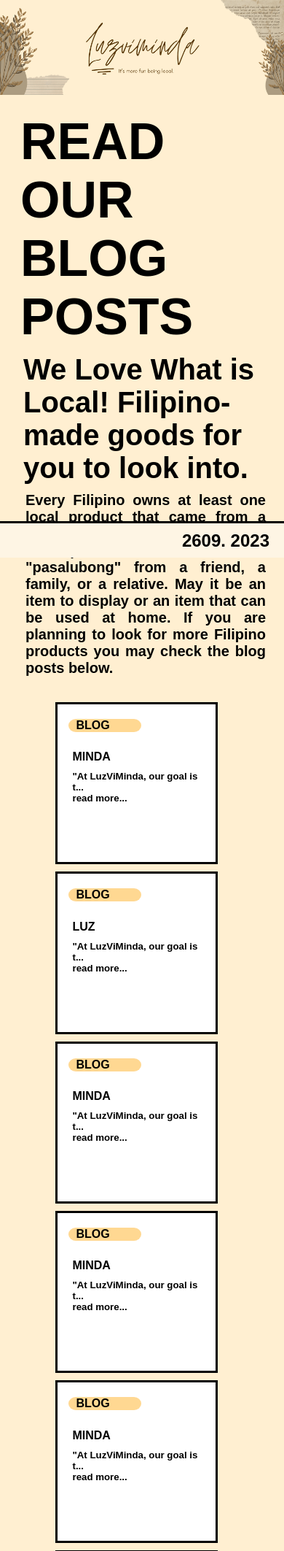
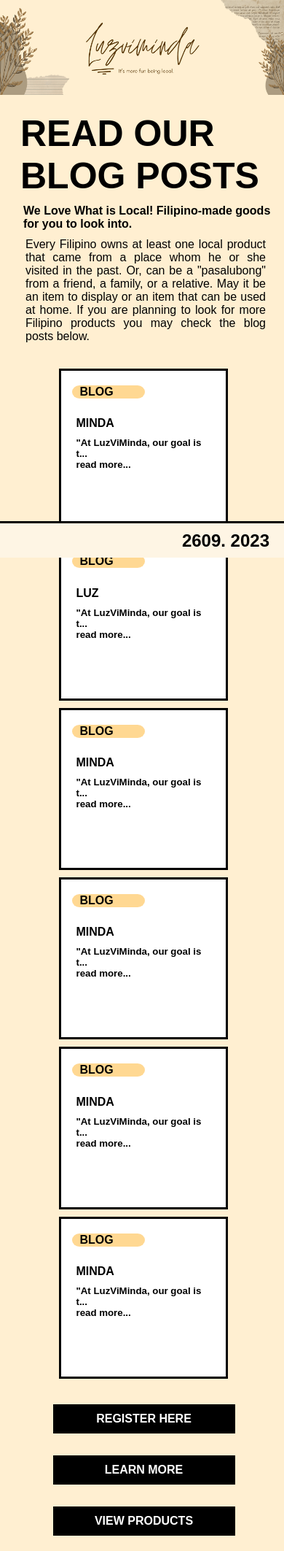
Before and after one commit to JuliaMelle/2ITG_grp2_LuzViMinda, a PHP site: page / in a window 390 px wide. Shown: the part 80-2205 px from the top of the page at 73% size. After the commit the page ends 2184 px from the top, so only its background shows below. Run offline with PHP 8.4, Linux system fonts and the light colour scheme; data comes from the database, SQL or seed files in the repository.

Commit message:
index page frontend fix

```diff
--- a/styles/home.css
+++ b/styles/home.css
@@ -22,6 +22,10 @@ a {
     margin-bottom: 30px;
     font-size: 20px;
     text-align: justify;
+
+
+    font-weight: normal!important;
+
 }
 
 .card {
@@ -76,17 +80,26 @@ a {
 .login {
     margin-right: 10px;
 }
-
-.button {
-    display: inline;
+.mid_position_buttons{
+    display: flex;
     justify-content: center;
     align-items: center;
-    width: 22%;
+    flex-wrap: wrap;
+    flex-direction: row;
+}
+.button {
+    display: flex;
+    justify-content: center;
+    align-items: center;
+    flex-wrap: wrap;
+    flex-direction: row;
+
+
+    width: 400px;
     background: var(--black);
     color: var(--white);
     height: 40px;
     margin-top: 30px;
-    margin-left: 33px;
     border: none;
     border-radius: 0 !important;
     font-size: 16px;
@@ -108,6 +121,11 @@ a {
 
 /* Media Query for Mobile Devices */
 @media (max-width: 600px) {
+    .welcome {
+
+        font-size: 50px;
+
+    }
 
     .container {
         display: flex;
@@ -129,24 +147,70 @@ a {
         color: black;
         background-color: var(--white);
         padding: 20px;
+        margin-left: 15px;
+
     }
 
     .homeimg {
         width: 100%;
         height: auto;
     }
+    .button {
+        display: flex;
+        justify-content: center;
+        align-items: center;
+        width:250px;
+        background: var(--black);
+        color: var(--white);
+        height: 40px;
+
+        margin-top: 30px;
+        margin-left: 15px;
+    }
+.mid_position_buttons
+{
+    display: flex;
+    justify-content: center;
+    align-items: center;
+    width: 100%;
+
+}
+.tagline {
+    margin-top: 10px;
+    margin-left: 32px;
+    font-size: 16px;
+}
+.content {
+    font-size: 16px;
+    font-weight: normal;
 }
 
 /* Media Query for Mobile Devices */
 @media (max-width: 375px) {
-    button {
+    .button {
         font-size: 10px;
+        width: 200px;
+        margin-left: 10px;
     }
+        .mid_position_buttons
+        {
+            display: flex;
+    justify-content: center;
+    align-items: center;
+    width: 100%;
 
+        }
     .homeimg {
         width: 100%;
         height: auto;
     }
+
+    .welcome {
+
+        font-size: 30px;
+
+    }
+
 }
 
 /* Media Query for low resolution  Tablets, Ipads */
@@ -155,10 +219,25 @@ a {
 } */
 
 /* Media Query for Tablets Ipads portrait mode */
-@media (min-width: 768px) and (max-width: 1024px) {}
+@media (min-width: 768px) and (max-width: 1024px) {
+    .button {
+        font-size: 10px;
+        width: 200px;
+    }
+    .tagline {
+        margin-top: 10px;
+        margin-left: 32px;
+        font-size: 20px;
+    }
+    .content {
+        font-size: 16px;
+        font-weight: normal!important;
+    }
+}
+
 
 /* Media Query for Laptops and Desktops */
 @media (min-width: 1025px) and (max-width: 1280px) {}
-
+}
 /* Media Query for Large screens */
-@media (min-width: 1281px) {}
+/* @media (min-width: 1281px) {} */
```
